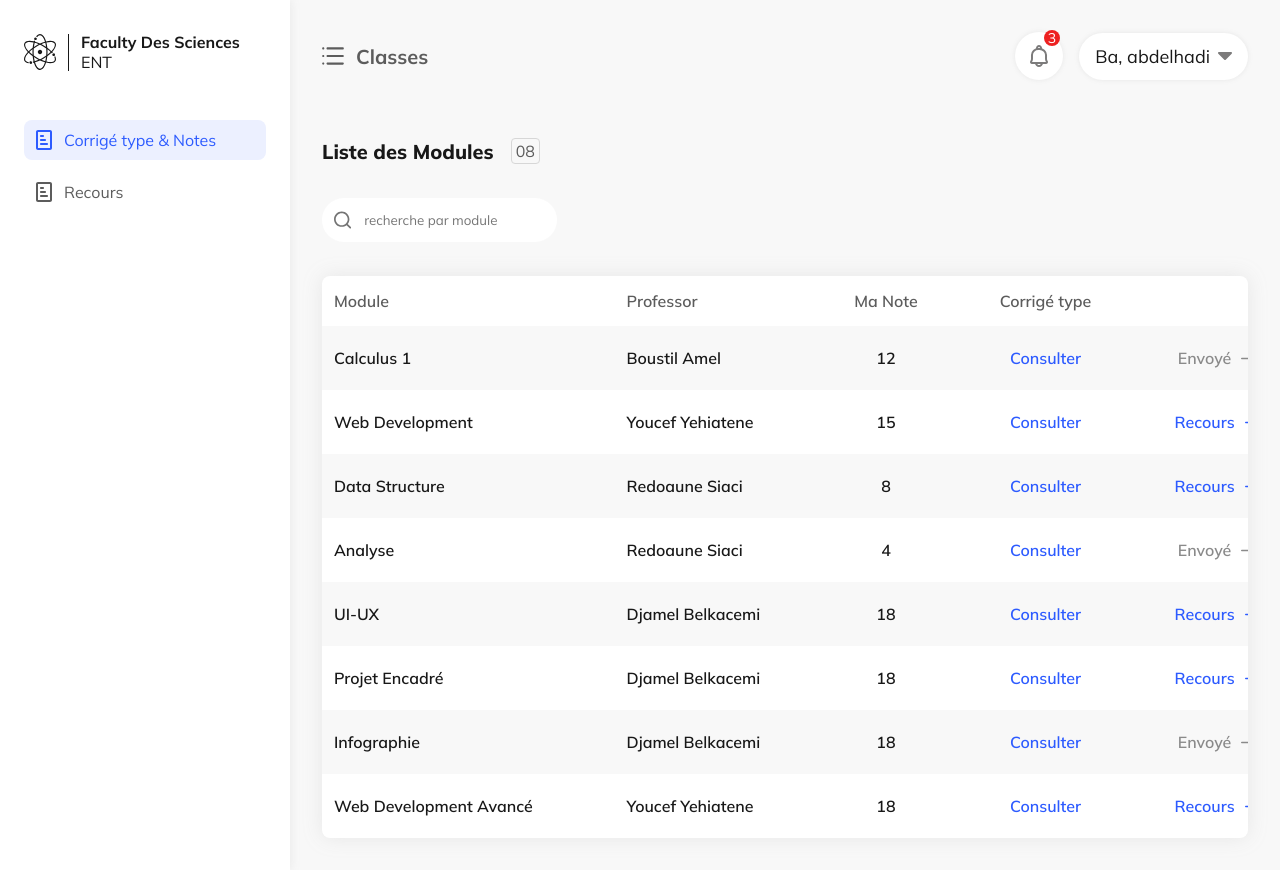
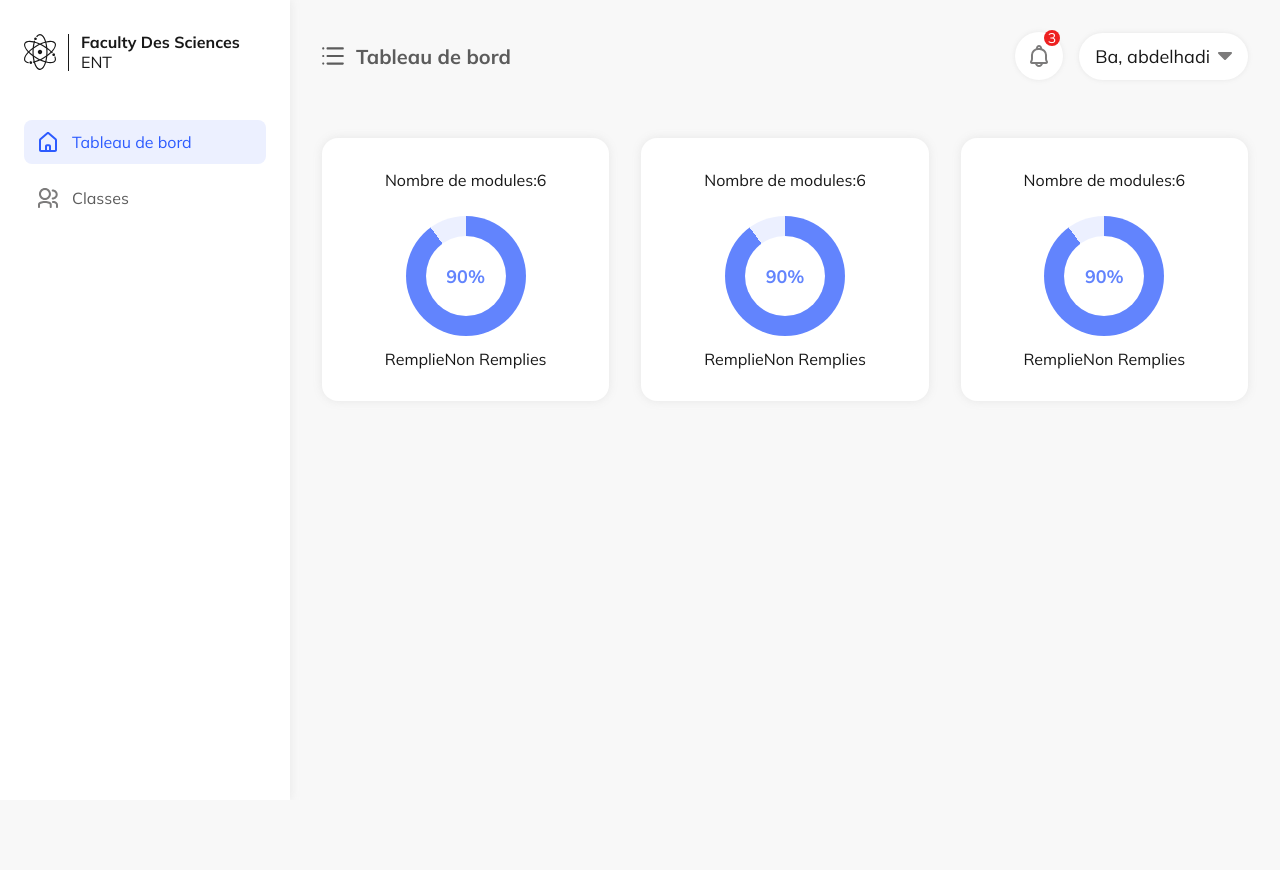
Before and after one commit to AnisKehila/corrigetype_client, a React (Vite) app: page / in a window 1280 px wide. After the commit the page ends 800 px from the top, so only its background shows below. Built offline with nearby package versions, Linux system fonts and the light colour scheme.

Commit message:
crate teachers board table

```diff
--- a/src/App.jsx
+++ b/src/App.jsx
@@ -5,7 +5,7 @@ import SideBar from './components/sidebar/SideBar'
 import Home from './pages/Home.jsx'
 import { sideBarHandler } from './utils/sideBarHandler'
 function App() {
-  const User = USER_TYPES.STUDENT;
+  const User = USER_TYPES.TEACHER;
   const isLogged = true;
   return (
     <Routes>
--- a/src/assets/style/style.scss
+++ b/src/assets/style/style.scss
@@ -324,6 +324,40 @@ a {
                                     }
                                 }
                             }
+                        }
+                    }
+                }
+            }
+            .cards {
+                display: flex;
+                gap: 32px;
+                .card {
+                    flex: 1;
+                    display: flex;
+                    flex-direction: column;
+                    justify-content: center;
+                    align-items: center;
+                    gap: 13px;
+                    .circle {
+                        width: 120px;
+                        height: 120px;
+                        background: conic-gradient(#6284FD var(--ratio) ,#ECF0FF 0);
+                        border-radius: 50%;
+                        display: flex;
+                        align-items: center;
+                        justify-content: center;
+                        position: relative;
+                        margin-top: 13px;
+                        .value {
+                            font-weight: 700;
+                            font-size: 18px;
+                            color: #6284FD;
+                            background-color: #FFFF;
+                            border-radius: 50%;
+                            width: 80px;
+                            height: 80px;
+                            display: grid;
+                            place-items: center;
                         }
                     }
                 }
--- /dev/null
+++ b/src/components/Circle.jsx
@@ -0,0 +1,8 @@
+export default function Circle({ratio}) {
+    const ratioInDeg = ratio * 360 / 100
+    return (
+        <div className="circle" style={{"--ratio": ratioInDeg + "deg"}}>
+            <div className="value">{ratio}%</div>
+        </div>
+    )
+}
--- /dev/null
+++ b/src/components/RatioCard.jsx
@@ -0,0 +1,19 @@
+import Circle from "./Circle"
+export default function RatioCard({titleProp, titleValue, ratio, keys}) {
+    return (
+        <div className="card">
+            <div className="card-header">
+                <span className="property">
+                    {titleProp}
+                </span>
+                <span className="value">
+                    {titleValue}
+                </span>
+            </div>
+            <Circle ratio={ratio}/>
+            <div className="keys">
+                {keys.map(key => <span className="key" key={key}>{key}</span>)}
+            </div>
+        </div>
+    )
+}
--- a/src/data/teacher.json
+++ b/src/data/teacher.json
@@ -2,109 +2,87 @@
     "name": "Ba, abdelhadi",
     "modules": [
         {
-            "module": "Calculus 1",
-            "prof": "Boustil Amel",
-            "hasRecour": true,
-            "note": 12
+            "name": "Web Development",
+            "level": "licence 2",
+            "speciality": "System Informatique",
+            "filled": true,
+            "studentsNumber": 32,
+            "numberOfRecours": 8,
+            "revisedRecours": 6,
+            "positiveRecours": 2
         },
         {
-            "module": "Web Development",
-            "prof": "Youcef Yehiatene",
-            "hasRecour": false,
-            "note": 15
+            "name": "Analyzes",
+            "level": "master 2",
+            "speciality": "System Informatique",
+            "filled": false,
+            "studentsNumber": 40
         },
         {
-            "module": "Data Structure",
-            "prof": "Redoaune Siaci",
-            "hasRecour": false,
-            "note": 8
+            "name": "UI/UX",
+            "level": "licence 3",
+            "speciality": "System Informatique",
+            "filled": true,
+            "studentsNumber": 45,
+            "numberOfRecours": 21,
+            "revisedRecours": 15,
+            "positiveRecours": 7
         },
         {
-            "module": "Analyse",
-            "prof": "Redoaune Siaci",
-            "hasRecour": true,
-            "note": 4
+            "name": "Calculus I",
+            "level": "master 1",
+            "speciality": "System Informatique",
+            "filled": true,
+            "studentsNumber": 27,
+            "numberOfRecours": 7,
+            "revisedRecours": 3,
+            "positiveRecours": 1
         },
         {
-            "module": "UI-UX",
-            "prof": "Djamel Belkacemi",
-            "hasRecour": false,
-            "note": 18
+            "name": "Data Structures",
+            "level": "licence 1",
+            "speciality": "System Informatique",
+            "filled": false,
+            "studentsNumber": 47
         },
         {
-            "module": "Projet Encadré",
-            "prof": "Djamel Belkacemi",
-            "hasRecour": false,
-            "note": 18
+            "name": "CMS: Wordpress",
+            "level": "licence 2",
+            "speciality": "System Informatique",
+            "filled": true,
+            "studentsNumber": 29,
+            "numberOfRecours": 4,
+            "revisedRecours": 3,
+            "positiveRecours": 1
         },
         {
-            "module": "Infographie",
-            "prof": "Djamel Belkacemi",
-            "hasRecour": true,
-            "note": 18
+            "name": "Web Design",
+            "level": "licence 2",
+            "speciality": "System Informatique",
+            "filled": false,
+            "studentsNumber": 35
         },
         {
-            "module": "Web Development Avancé",
-            "prof": "Youcef Yehiatene",
-            "hasRecour": false,
-            "note": 18
-        }
-    ],
-    "recours": [
-        {
-            "module": "Web Development",
-            "prof": "Youcef Yehiatene",
-            "submission_date": "06-03-2023",
-            "objection_text": "Lorem ipsum, dolor sit amet consectetur adipisicing elit. Est, dolorum dolores. Voluptates totam ipsa rerum placeat quod ab incidunt neque, culpa eligendi ratione vitae dolore id? Laborum explicabo excepturi odio!",
-            "justificatif": "example.pdf",
-            "etat": "En étude",
-            "old_note": "15",
-            "new_note": ""
+            "name": "Responsive Web Design",
+            "level": "licence 3",
+            "speciality": "System Informatique",
+            "filled": true,
+            "studentsNumber": 30,
+            "numberOfRecours": 6,
+            "revisedRecours": 4,
+            "positiveRecours": 2
         },
         {
-            "module": "Web Development",
-            "prof": "Youcef Yehiatene",
-            "submission_date": "06-03-2023",
-            "objection_text": "Lorem ipsum, dolor sit amet consectetur adipisicing elit. Est, dolorum dolores. Voluptates totam ipsa rerum placeat quod ab incidunt neque, culpa eligendi ratione vitae dolore id? Laborum explicabo excepturi odio!",
-            "justificatif": "./example.pdf",
-            "etat": "Favorable",
-            "old_note": "14",
-            "new_note": "15"
-        },
-        {
-            "module": "Web Development",
-            "prof": "Youcef Yehiatene",
-            "submission_date": "06-03-2023",
-            "objection_text": "Lorem ipsum, dolor sit amet consectetur adipisicing elit. Est, dolorum dolores. Voluptates totam ipsa rerum placeat quod ab incidunt neque, culpa eligendi ratione vitae dolore id? Laborum explicabo excepturi odio!",
-            "justificatif": "./example.pdf",
-            "etat": "Favorable",
-            "old_note": "14",
-            "new_note": "15"
-        },
-        {
-            "module": "Web Development",
-            "prof": "Youcef Yehiatene",
-            "submission_date": "06-03-2023",
-            "objection_text": "Lorem ipsum, dolor sit amet consectetur adipisicing elit. Est, dolorum dolores. Voluptates totam ipsa rerum placeat quod ab incidunt neque, culpa eligendi ratione vitae dolore id? Laborum explicabo excepturi odio!",
-            "justificatif": "./example.pdf",
-            "etat": "Defavorable",
-            "old_note": "15",
-            "new_note": ""
-        },
-        {
-            "module": "Web Development",
-            "prof": "Youcef Yehiatene",
-            "submission_date": "06-03-2023",
-            "objection_text": "Lorem ipsum, dolor sit amet consectetur adipisicing elit. Est, dolorum dolores. Voluptates totam ipsa rerum placeat quod ab incidunt neque, culpa eligendi ratione vitae dolore id? Laborum explicabo excepturi odio!",
-            "justificatif": "./example.pdf",
-            "etat": "Defavorable",
-            "old_note": "15",
-            "new_note": ""
+            "name": "JavaScript Frameworks",
+            "level": "master 1",
+            "speciality": "System Informatique",
+            "filled": false,
+            "studentsNumber": 52
         }
     ],
     "notifications" : [
         {"id": 0, "content" : "Youcef Yehiatene a réviser la note du module development web!"},
         {"id": 1, "content" : "Djamel Belkacemi a réviser la note du module UI/UX!"},
-        {"id": 1, "content" : "Righé a refusé ton recour a la raison du \"zero ci zero\"!"}
+        {"id": 2, "content" : "Righé a refusé ton recour a la raison du \"zero ci zero\"!"}
     ]
 }
--- a/src/pages/Teacher/BoardTable.jsx
+++ b/src/pages/Teacher/BoardTable.jsx
@@ -1,5 +1,27 @@
+import RatioCard from "../../components/RatioCard"
 export default function BoardTable() {
   return (
-    <div>BoardTable</div>
+    <>
+      <div className="cards">
+        <RatioCard
+          titleProp="Nombre de modules:"
+          titleValue="6"
+          ratio="90"
+          keys={["Remplie", "Non Remplies"]}
+        />
+        <RatioCard
+          titleProp="Nombre de modules:"
+          titleValue="6"
+          ratio="90"
+          keys={["Remplie", "Non Remplies"]}
+        />
+        <RatioCard
+          titleProp="Nombre de modules:"
+          titleValue="6"
+          ratio="90"
+          keys={["Remplie", "Non Remplies"]}
+        />
+      </div>
+    </>
   )
 }
```
